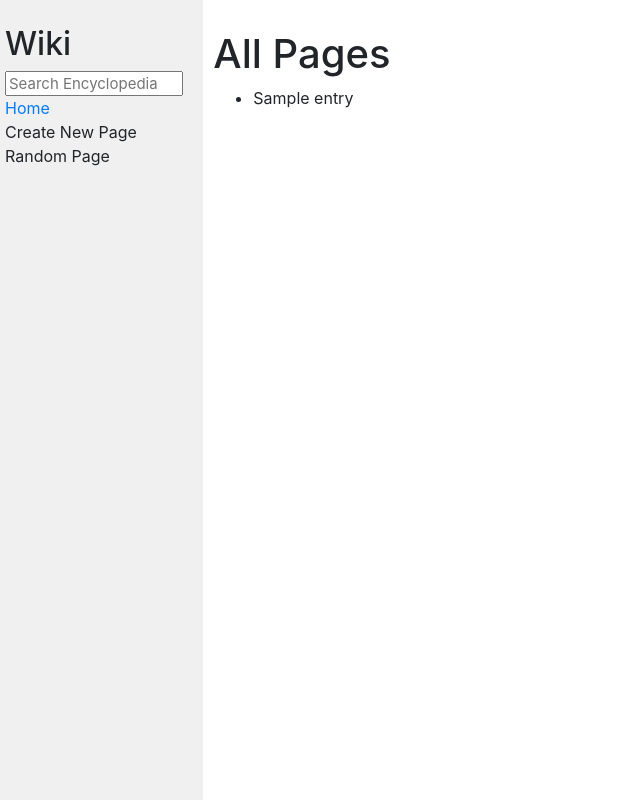
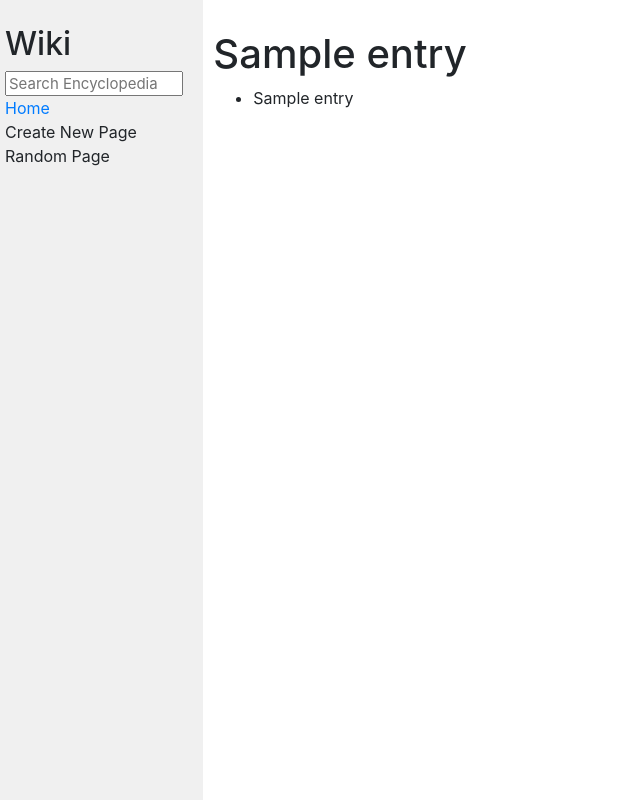
Before and after one commit to alfaropat/project1, a Django app: template encyclopedia/templates/encyclopedia/entry.html in a window 1280 px wide. Shown: the whole page, without its empty margins (0-640 px from the left). Run offline with Django 3.2, Linux system fonts and the light colour scheme; the template is opened without the code that fills it: most values are stand-ins (such as "Sample title", 1, 10 or a date in 2020); parts of the project's set-up code (start-up, migrations or seed data) failed here and were passed over; some libraries are stand-ins or nearby versions.

Commit message:
Added condition if entry did not exist to entry function

```diff
--- a/encyclopedia/templates/encyclopedia/entry.html
+++ b/encyclopedia/templates/encyclopedia/entry.html
@@ -5,7 +5,7 @@
 {% endblock %}
 
 {% block body %}
-    <h1>All Pages</h1>
+    <h1>{{ entry }}</h1>
 
     <ul>
         {% for entry in entries %}
--- a/encyclopedia/views.py
+++ b/encyclopedia/views.py
@@ -10,6 +10,10 @@ def index(request):
     })
 
 def entry(request, name):
-    return render(request, "encyclopedia/entry.html", {
+    if name in util.list_entries():
+        return render(request, "encyclopedia/entry.html", {
         "entry": util.get_entry(name)
     })
+    return render(request, "encyclopedia/error.html", {
+        "entry": name
+    })
```
